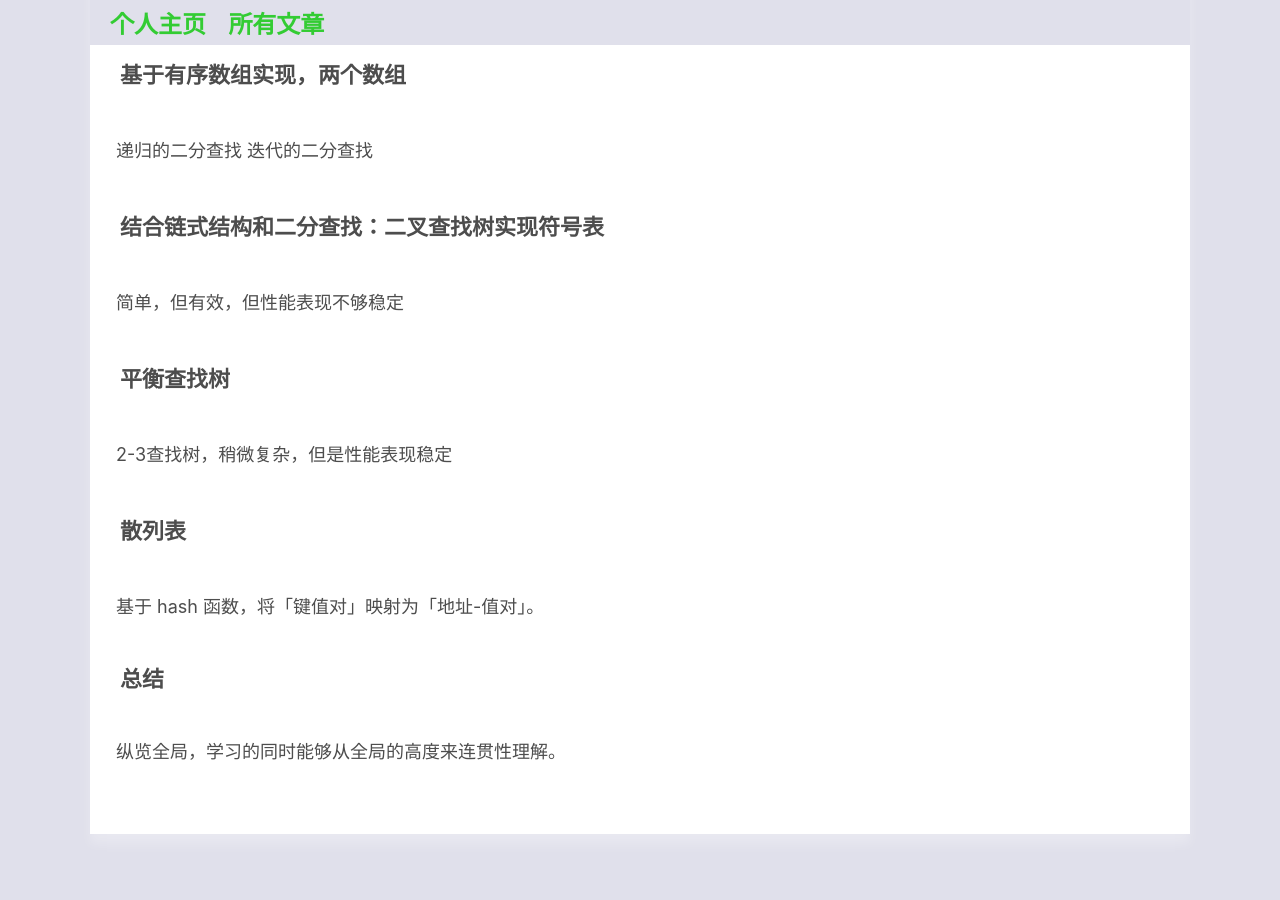
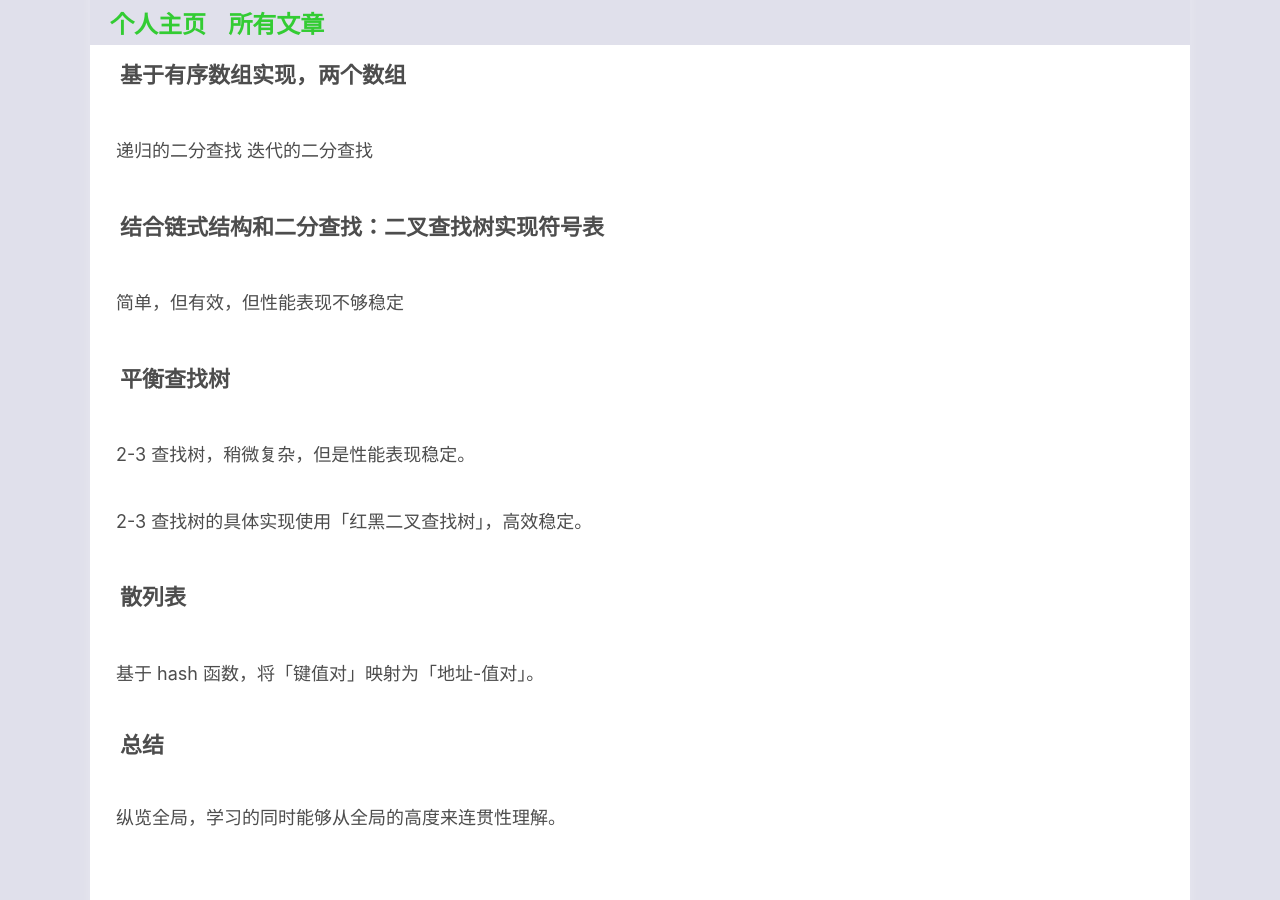
Before and after one commit to xxleyi/xxleyi.github.io, a Jekyll site: the page built from _posts/2017-09-21-符号表.md, in a window 1280 px wide and 900 px high, scrolled down 1135 px. Built offline with Jekyll 4.4.1, drawn with Linux system fonts in a browser that asks for light colours; before the commit the page ends 1969 px from its top, so only the background shows below that.

Commit message:
update a blog.

```diff
--- a/_posts/2017-09-21-符号表.md
+++ b/_posts/2017-09-21-符号表.md
@@ -37,7 +37,10 @@
 ### 结合链式结构和二分查找：二叉查找树实现符号表
 简单，但有效，但性能表现不够稳定
 ### 平衡查找树
-2-3查找树，稍微复杂，但是性能表现稳定
+
+2-3 查找树，稍微复杂，但是性能表现稳定。
+
+2-3 查找树的具体实现使用「红黑二叉查找树」，高效稳定。
 ### 散列表
 基于 hash 函数，将「键值对」映射为「地址-值对」。
 
```
